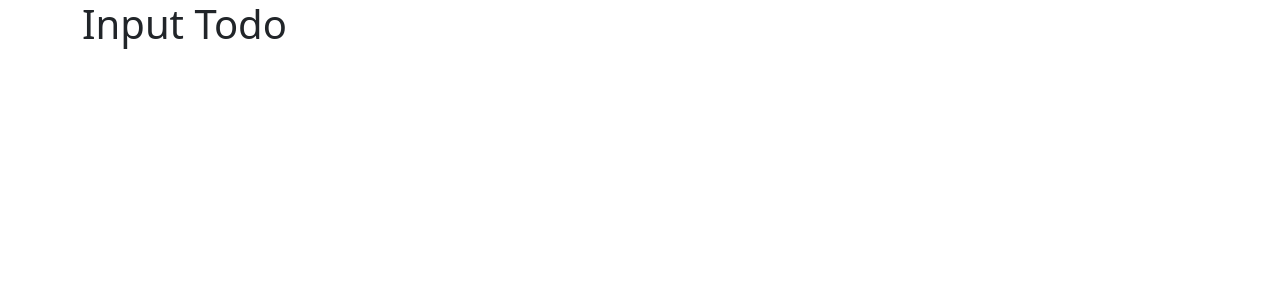
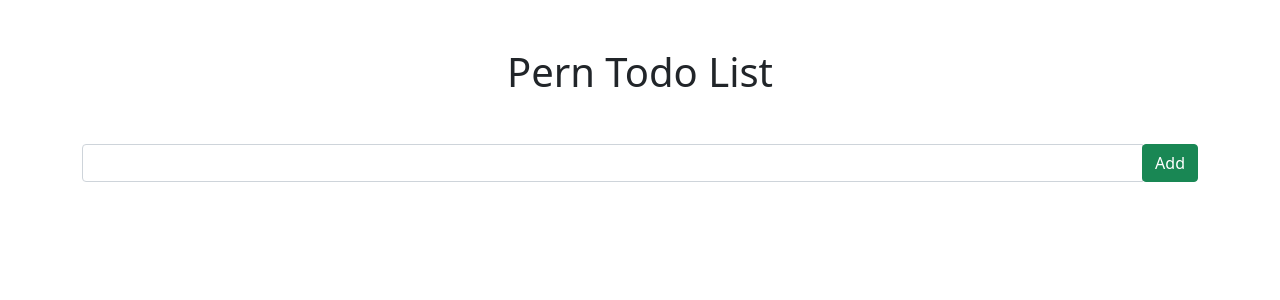
Before and after one commit to htwest/pern-todo, a React (Create React App) app in the folder client/: page / in a window 1280 px wide. Shown: the top 300 px of the page. Built offline with nearby package versions, Linux system fonts and the light colour scheme.

Commit message:
created client side POST

```diff
--- a/client/src/components/InputTodo.js
+++ b/client/src/components/InputTodo.js
@@ -1,5 +1,45 @@
-import React from "react";
+import React, { Fragment, useState } from "react";
 
-const InputTodo = () => <h1>Input Todo</h1>;
+const InputTodo = () => {
+  const [descripiton, setDescription] = useState("");
+
+  const onSubmitForm = async (e) => {
+    e.preventDefault();
+    try {
+      const body = { descripiton };
+      console.log(descripiton);
+      const response = await fetch("http://localhost:5000/todos", {
+        method: "POST",
+        headers: { "Content-Type": "application/json" },
+        body: JSON.stringify(body),
+      });
+
+      console.log(response.body);
+    } catch (err) {
+      console.error(err.message);
+    }
+  };
+
+  return (
+    <Fragment>
+      <h1 className="text-center mt-5">Pern Todo List</h1>
+      <form className="d-flex mt-5" onSubmit={onSubmitForm}>
+        <div className="input-group mb-3">
+          <input
+            type="text"
+            className="form-control"
+            value={descripiton}
+            onChange={(e) => {
+              setDescription(e.target.value);
+            }}
+          />
+          <div className="input-group-append">
+            <button className="btn btn-success">Add</button>
+          </div>
+        </div>
+      </form>
+    </Fragment>
+  );
+};
 
 export default InputTodo;
```
Also changed, not shown: 1 other file (tests, documents, lock files or other folders).
